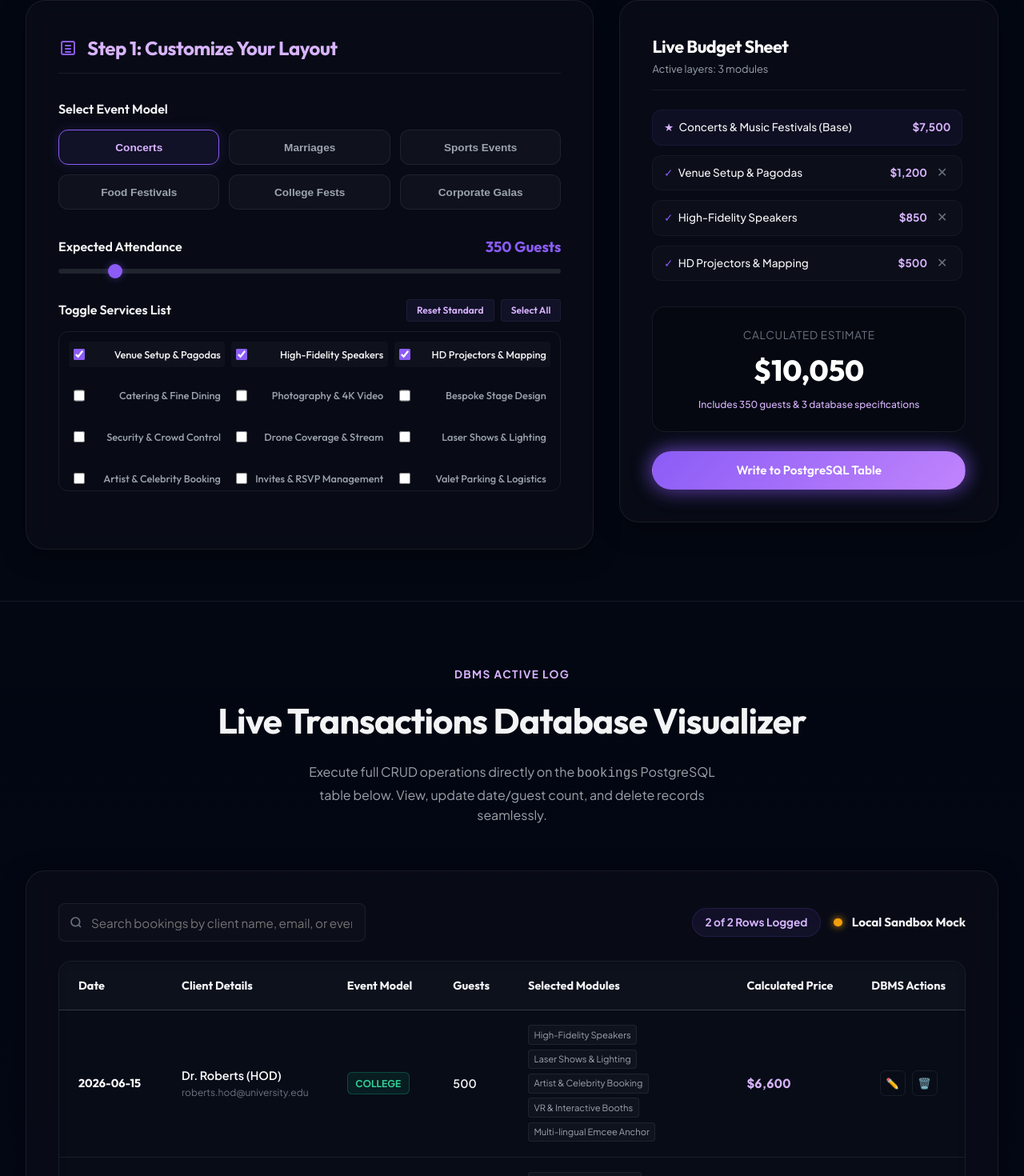
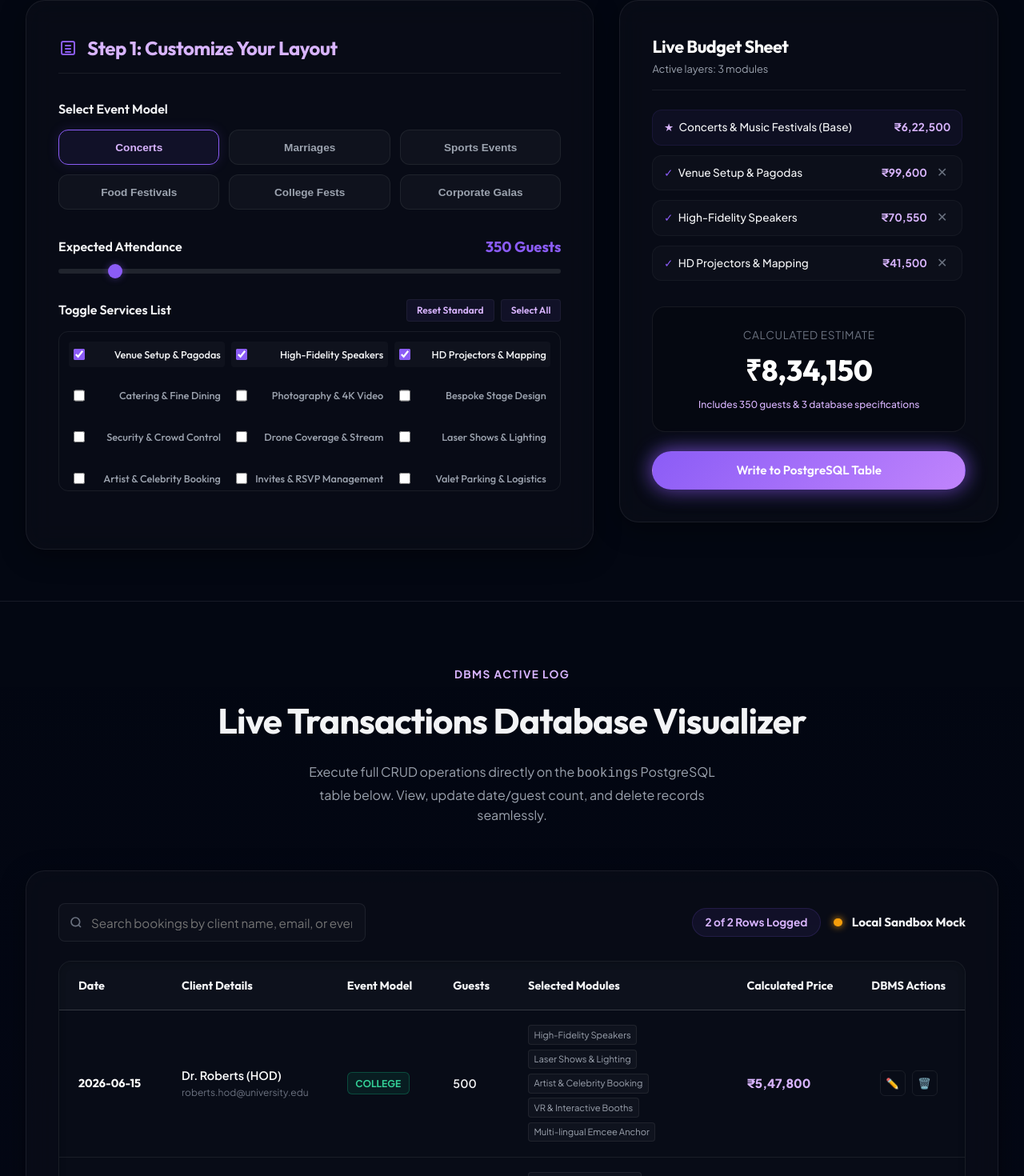
Before and after one commit to Deekshithnayak18/event-management, a React (Vite) app: page / in a window 1280 px wide. Shown: the part 1322-2792 px from the top of the page at 80% size. Built offline with nearby package versions, Linux system fonts and the light colour scheme.

Commit message:
first commit4

```diff
--- a/src/App.jsx
+++ b/src/App.jsx
@@ -178,6 +178,26 @@ const EVENTS_DATA = {
   }
 };
 
+const EXCHANGE_RATE = 83;
+
+// Format dynamic values in INR (lakhs/crores format)
+const formatINR = (usdVal) => {
+  return new Intl.NumberFormat('en-IN', {
+    style: 'currency',
+    currency: 'INR',
+    maximumFractionDigits: 0
+  }).format(Math.round(usdVal * EXCHANGE_RATE));
+};
+
+// Formats a number that is ALREADY in INR (e.g. from the database table)
+const formatDirectINR = (inrVal) => {
+  return new Intl.NumberFormat('en-IN', {
+    style: 'currency',
+    currency: 'INR',
+    maximumFractionDigits: 0
+  }).format(inrVal);
+};
+
 function App() {
   // Theme States: 'purple', 'blue', 'rose', 'green'
   const [themeAccent, setThemeAccent] = useState('purple');
@@ -398,7 +418,7 @@ function App() {
       eventType: selectedEventType,
       guestCount: guestCount,
       selectedServices: selectedServices,
-      totalPrice: totalCostDetails.total
+      totalPrice: totalCostDetails.total * EXCHANGE_RATE
     };
 
     const res = await supabaseClient.insertBooking(payload);
@@ -444,7 +464,7 @@ function App() {
       eventType: editEventType,
       guestCount: editGuestCount,
       selectedServices: editSelectedServices,
-      totalPrice: computedEditTotal
+      totalPrice: computedEditTotal * EXCHANGE_RATE
     };
 
     const res = await supabaseClient.updateBooking(editId, payload);
@@ -825,7 +845,7 @@ function App() {
                     <span style={{color: 'var(--accent-text)'}}>★</span>
                     {EVENTS_DATA[selectedEventType]?.title} (Base)
                   </div>
-                  <div className="selected-cost">${totalCostDetails.adjustedBase.toLocaleString()}</div>
+                  <div className="selected-cost">{formatINR(totalCostDetails.adjustedBase)}</div>
                 </div>
 
                 {totalCostDetails.servicesList.length === 0 ? (
@@ -840,7 +860,7 @@ function App() {
                         {s.title}
                       </div>
                       <div style={{display: 'flex', alignItems: 'center', gap: '0.5rem'}}>
-                        <span className="selected-cost">${s.cost.toLocaleString()}</span>
+                        <span className="selected-cost">{formatINR(s.cost)}</span>
                         <button
                           className="selected-remove"
                           onClick={() => handleRemoveService(s.id)}
@@ -858,7 +878,7 @@ function App() {
               <div>
                 <div className="summary-cost-block">
                   <div className="summary-cost-label">Calculated Estimate</div>
-                  <div className="summary-cost-total">${totalCostDetails.total.toLocaleString()}</div>
+                  <div className="summary-cost-total">{formatINR(totalCostDetails.total)}</div>
                   <div className="summary-cost-sub">
                     Includes {guestCount} guests & {selectedServices.length} database specifications
                   </div>
@@ -981,7 +1001,7 @@ function App() {
                           </div>
                         </td>
                         <td className="db-td" style={{fontWeight: '800', color: 'var(--accent-text)', fontSize: '0.95rem'}}>
-                          ${Number(b.total_price).toLocaleString()}
+                          {formatDirectINR(b.total_price)}
                         </td>
                         <td className="db-td">
                           <div className="db-actions" style={{justifyContent: 'center'}}>
@@ -1104,7 +1124,7 @@ function App() {
                     <div className="service-footer">
                       <div className="service-cost-tag">
                         <span className="service-cost-val">
-                          ${service.basePrice.toLocaleString()}
+                          {formatINR(service.basePrice)}
                         </span>
                         <span className="service-cost-lbl">
                           {showPerGuestLabel ? 'per Guest fee' : 'Flat setup fee'}
@@ -1654,7 +1674,7 @@ function App() {
                     </div>
                     <div className="success-details-row">
                       <span className="success-details-lbl">Committed Price:</span>
-                      <span className="success-details-val" style={{color: 'var(--accent-primary)', fontSize: '1rem'}}>${Number(recentBookingResult.total_price).toLocaleString()}</span>
+                      <span className="success-details-val" style={{color: 'var(--accent-primary)', fontSize: '1rem'}}>{formatDirectINR(recentBookingResult.total_price)}</span>
                     </div>
                   </div>
                 )}
@@ -1725,7 +1745,7 @@ function App() {
                     </div>
                     <div style={{display: 'flex', justifyContent: 'space-between', borderTop: '1px solid rgba(255,255,255,0.08)', paddingTop: '0.4rem', marginTop: '0.4rem'}}>
                       <span style={{color: '#ffffff', fontWeight: 700}}>Calculated Pricing:</span>
-                      <span style={{color: 'var(--accent-text)', fontWeight: 800}}>${totalCostDetails.total.toLocaleString()}</span>
+                      <span style={{color: 'var(--accent-text)', fontWeight: 800}}>{formatINR(totalCostDetails.total)}</span>
                     </div>
                   </div>
 
@@ -1868,7 +1888,7 @@ function App() {
               <div style={{background: 'rgba(0,0,0,0.2)', border: '1px solid var(--border-glass)', borderRadius: 'var(--radius-md)', padding: '0.75rem 1.25rem', display: 'flex', justifyContent: 'space-between', alignItems: 'center', marginBottom: '1.5rem'}}>
                 <div>
                   <span style={{fontSize: '0.75rem', color: 'var(--text-secondary)', display: 'block'}}>NEW ESTIMATED PRICE</span>
-                  <span style={{fontSize: '1.35rem', fontWeight: '800', color: '#ffffff'}}>${computedEditTotal.toLocaleString()}</span>
+                  <span style={{fontSize: '1.35rem', fontWeight: '800', color: '#ffffff'}}>{formatINR(computedEditTotal)}</span>
                 </div>
                 <span className="footer-college-tag" style={{borderColor: 'rgba(59, 130, 246, 0.3)', color: '#3b82f6', background: 'rgba(59, 130, 246, 0.05)'}}>
                   Recalculated
--- a/src/supabaseClient.js
+++ b/src/supabaseClient.js
@@ -50,7 +50,7 @@ const INITIAL_BOOKINGS = [
     event_type: "college",
     guest_count: 500,
     selected_services: ["speakers", "lights", "artist", "vr", "emcee"],
-    total_price: 6600,
+    total_price: 547800, // 6600 * 83
     created_at: new Date(Date.now() - 86400000 * 2).toISOString()
   },
   {
@@ -61,7 +61,7 @@ const INITIAL_BOOKINGS = [
     event_type: "marriage",
     guest_count: 350,
     selected_services: ["infra", "catering", "photos", "lights", "valet"],
-    total_price: 13850,
+    total_price: 1149550, // 13850 * 83
     created_at: new Date(Date.now() - 86400000 * 5).toISOString()
   }
 ];
```
